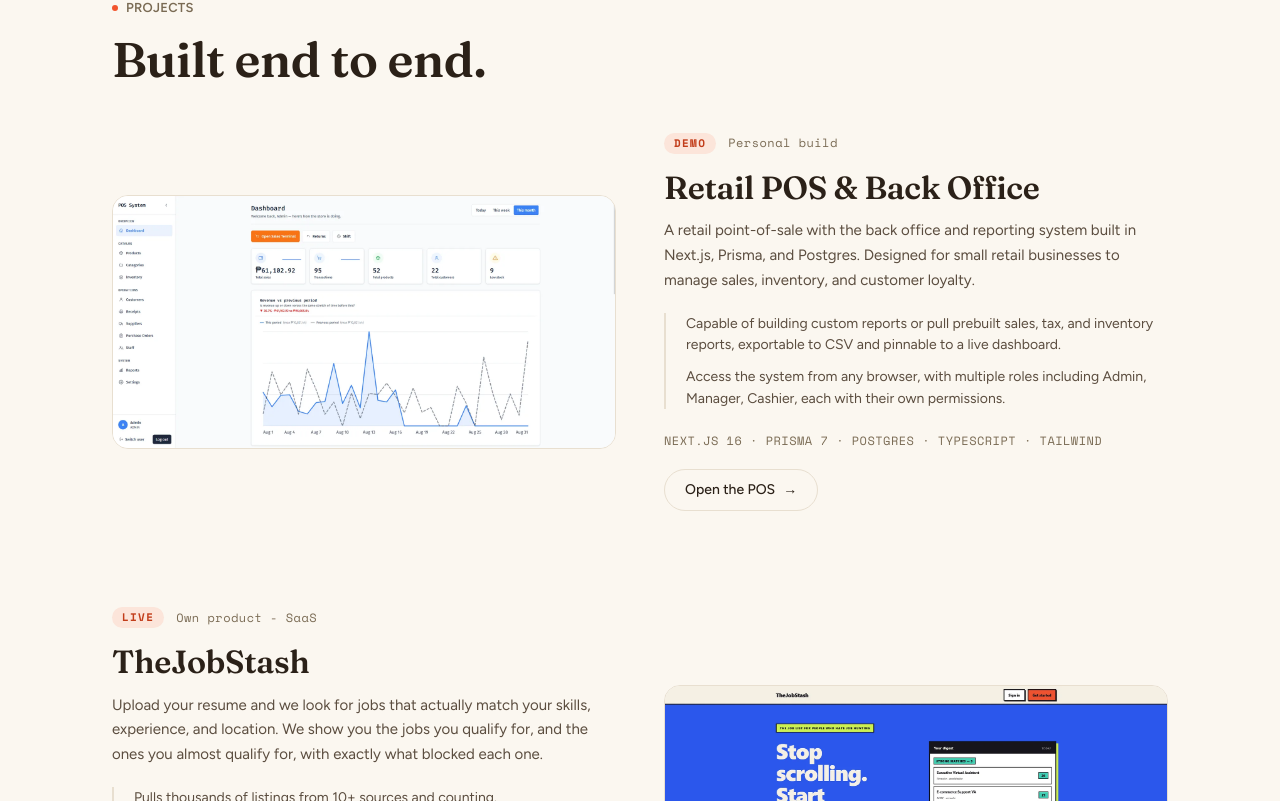
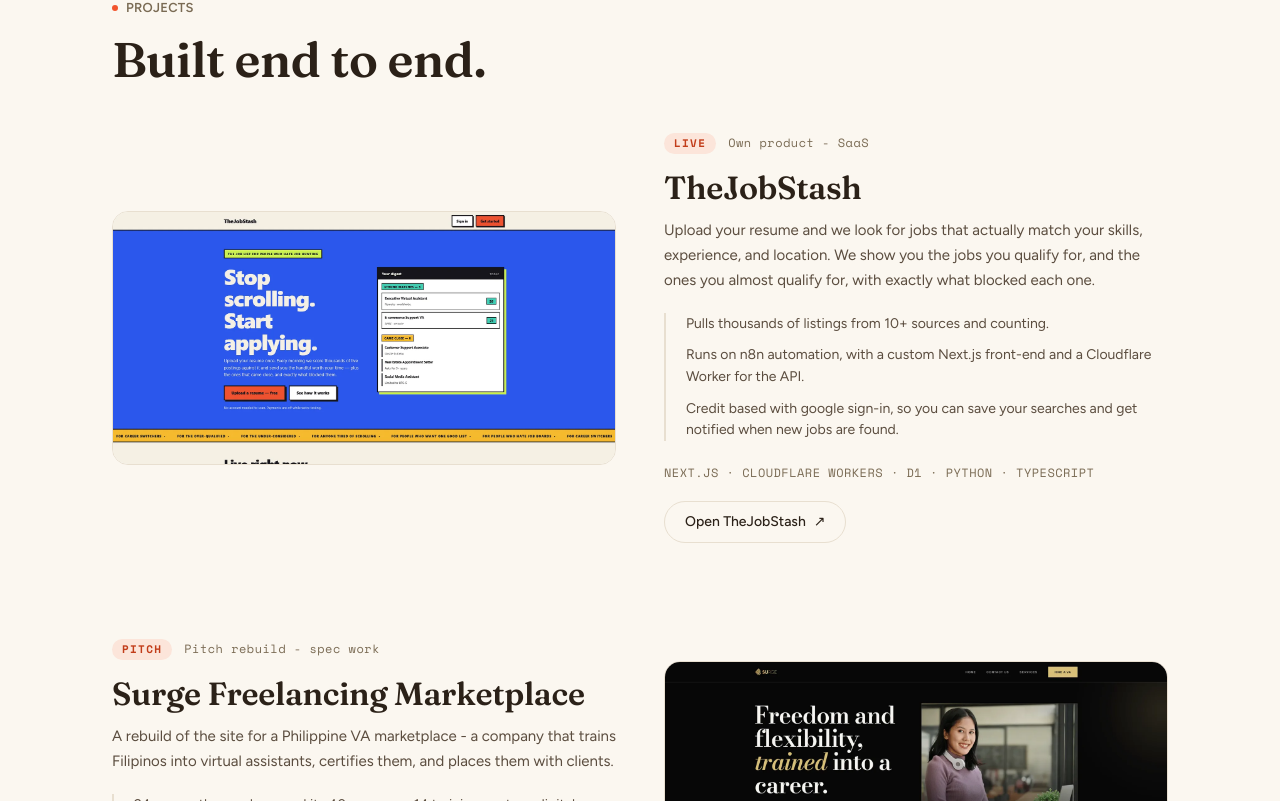
Before and after one commit to tsujintsujin/portfolio, a Next.js app: page / in a window 1280 px wide. Shown: the part 1779-2580 px from the top of the page. Built offline with nearby package versions, Linux system fonts and the light colour scheme.

Commit message:
chore(projects): hide the POS card while its database is down
Co-Authored-By: Claude Opus 5 <noreply@anthropic.com>

```diff
--- a/components/sections/Projects.tsx
+++ b/components/sections/Projects.tsx
@@ -15,6 +15,7 @@ type Project = {
   href?: string;
   external?: boolean;
   image: { src: string; width: number; height: number; alt: string };
+  hidden?: boolean;
 };
 
 const externalProps = (external?: boolean) =>
@@ -23,6 +24,8 @@ const externalProps = (external?: boolean) =>
 const projects: Project[] = [
   {
     title: "Retail POS & Back Office",
+    // Hidden while its database is down - delete this line to bring it back.
+    hidden: true,
     cta: "Open the POS",
     kicker: "Personal build",
     status: "DEMO",
@@ -183,7 +186,7 @@ export default function Projects() {
         </motion.div>
 
         <div className="space-y-16 lg:space-y-24">
-          {projects.map((project, idx) => (
+          {projects.filter((p) => !p.hidden).map((project, idx) => (
             <motion.article
               key={project.title}
               variants={itemVariants}
```
